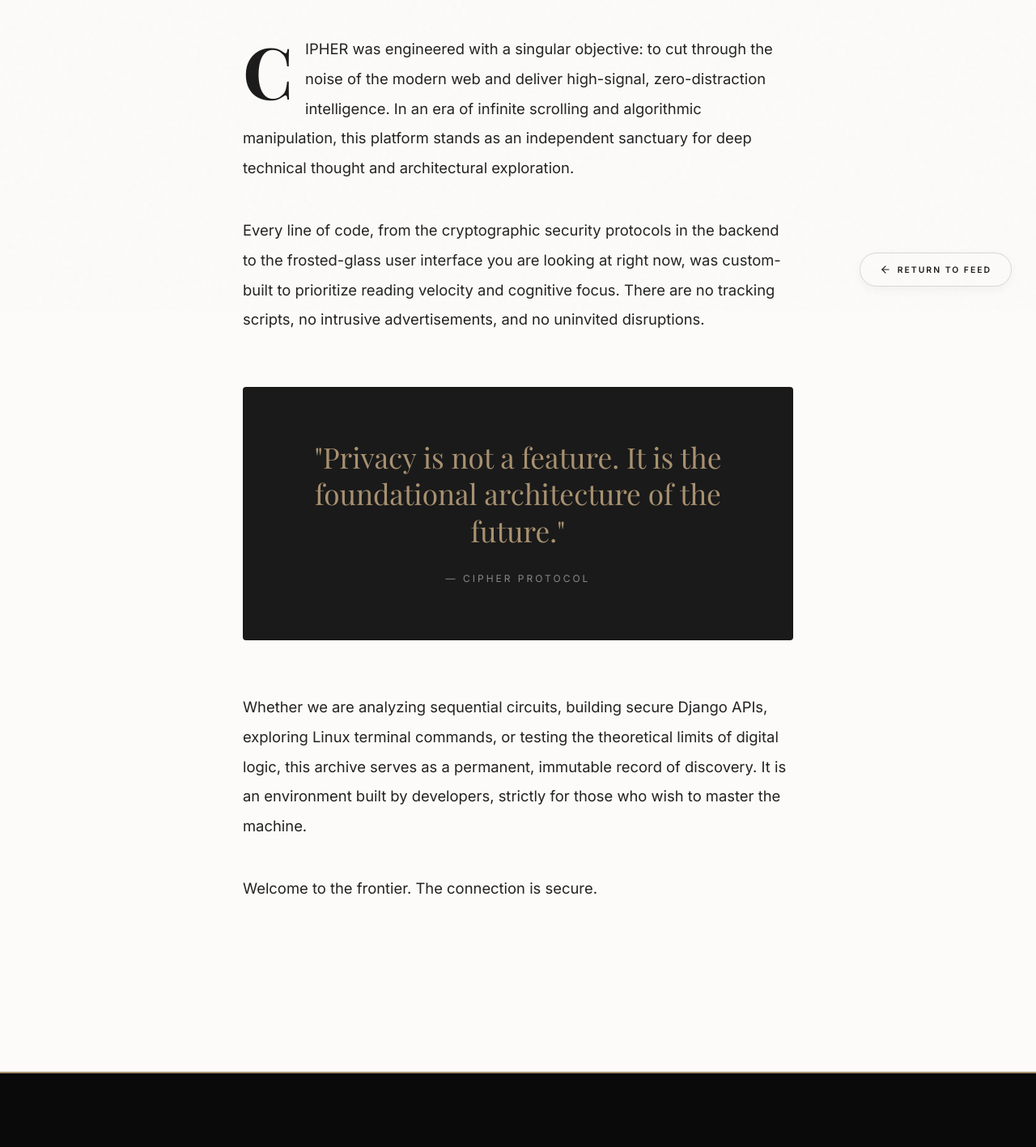
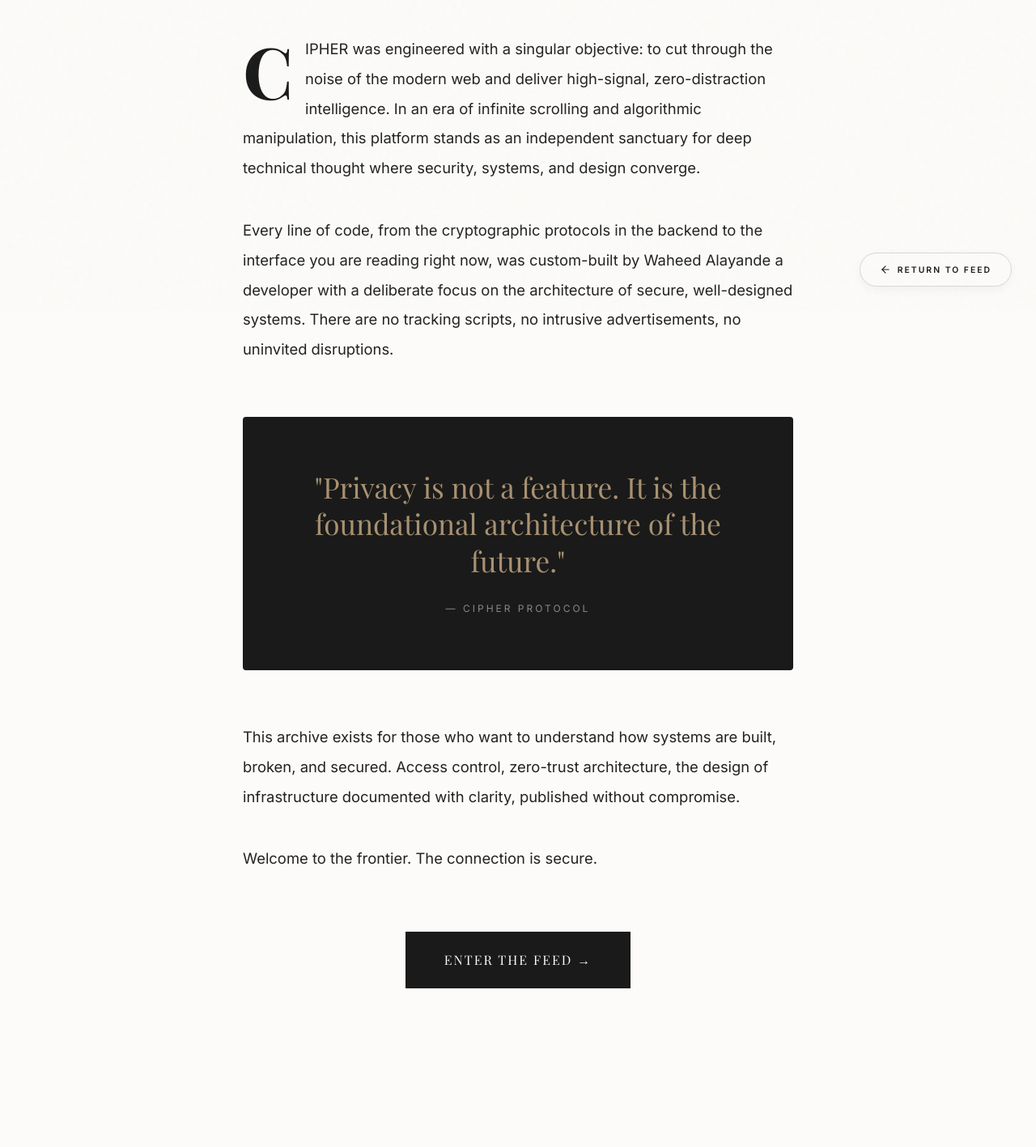
Before and after one commit to Waheed2024/cipher, a Django app: template templates/blog/about.html in a window 1280 px wide. Shown: the part 416-1833 px from the top of the page at 81% size. Run offline with Django 3.2, Linux system fonts and the light colour scheme; the template is opened without the code that fills it, so the values that code supplies are empty.

Commit message:
Update platform manifesto with professional portfolio details

```diff
--- a/templates/blog/about.html
+++ b/templates/blog/about.html
@@ -20,6 +20,25 @@
     .mission-text { font-family: var(--font-heading); font-size: 2.2rem; line-height: 1.3; color: var(--accent-gold); }
     .mission-author { display: block; margin-top: 1.5rem; font-size: 0.75rem; text-transform: uppercase; letter-spacing: 3px; color: #888; }
 
+    /* The Final CTA Button */
+    .enter-btn {
+        display: inline-block;
+        font-family: var(--font-heading);
+        font-size: 1rem;
+        color: var(--bg-color);
+        background-color: var(--text-main);
+        padding: 1.2rem 3rem;
+        text-decoration: none;
+        text-transform: uppercase;
+        letter-spacing: 2px;
+        margin-top: 2rem;
+        transition: transform 0.3s ease, background-color 0.3s ease;
+    }
+    .enter-btn:hover {
+        background-color: var(--accent-gold);
+        transform: translateY(-3px);
+    }
+
     @media (max-width: 768px) {
         .about-title { font-size: 3rem; }
         .mission-text { font-size: 1.5rem; }
@@ -40,18 +59,22 @@
     </header>
 
     <article class="about-content">
-        <p>CIPHER was engineered with a singular objective: to cut through the noise of the modern web and deliver high-signal, zero-distraction intelligence. In an era of infinite scrolling and algorithmic manipulation, this platform stands as an independent sanctuary for deep technical thought and architectural exploration.</p>
+        <p>CIPHER was engineered with a singular objective: to cut through the noise of the modern web and deliver high-signal, zero-distraction intelligence. In an era of infinite scrolling and algorithmic manipulation, this platform stands as an independent sanctuary for deep technical thought where security, systems, and design converge.</p>
 
-        <p>Every line of code, from the cryptographic security protocols in the backend to the frosted-glass user interface you are looking at right now, was custom-built to prioritize reading velocity and cognitive focus. There are no tracking scripts, no intrusive advertisements, and no uninvited disruptions.</p>
+        <p>Every line of code, from the cryptographic protocols in the backend to the interface you are reading right now, was custom-built by Waheed Alayande a developer with a deliberate focus on the architecture of secure, well-designed systems. There are no tracking scripts, no intrusive advertisements, no uninvited disruptions.</p>
 
         <div class="mission-box">
             <div class="mission-text">"Privacy is not a feature. It is the foundational architecture of the future."</div>
             <span class="mission-author">— CIPHER Protocol</span>
         </div>
 
-        <p>Whether we are analyzing sequential circuits, building secure Django APIs, exploring Linux terminal commands, or testing the theoretical limits of digital logic, this archive serves as a permanent, immutable record of discovery. It is an environment built by developers, strictly for those who wish to master the machine.</p>
+        <p>This archive exists for those who want to understand how systems are built, broken, and secured. Access control, zero-trust architecture, the design of infrastructure documented with clarity, published without compromise.</p>
 
         <p>Welcome to the frontier. The connection is secure.</p>
+
+        <div style="text-align: center; margin-top: 2rem;">
+            <a href="{% url 'blog:home' %}" class="enter-btn">Enter the Feed &rarr;</a>
+        </div>
     </article>
 </div>
 {% endblock %}
```
